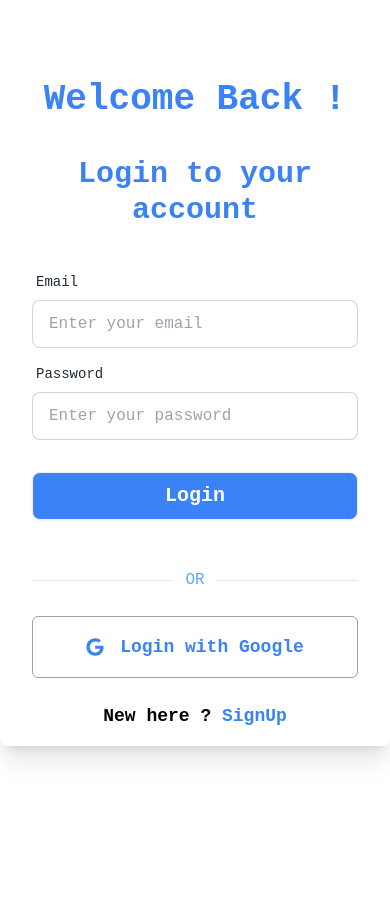
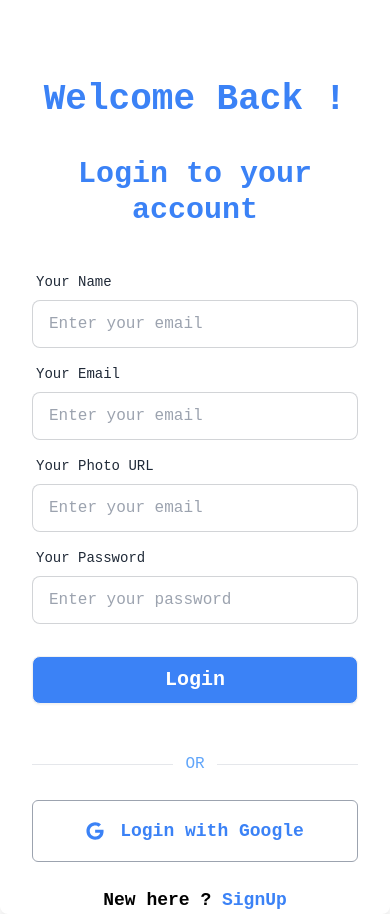
Before and after one commit to AhmedMiraz1/green-house, a React (Vite) app: page /login in a window 390 px wide. Before the commit the page ends 844 px from the top, so only its background shows below. Built offline with nearby package versions, Linux system fonts and the light colour scheme; no server answers; a web font is replaced by a local one.

Commit message:
sign up added

```diff
--- a/src/pages/Authentication/Login.jsx
+++ b/src/pages/Authentication/Login.jsx
@@ -6,17 +6,29 @@ import SocialLogin from '../shard/SocialLogin';
 const Login = () => {
   return (
     <div className="mt-12 md:my-40   ">
-      <div className=" flex flex-col  md:flex-row container mx-auto md:px-16 rounded-lg shadow-xl">
-        <div className="w-full">
-          <img className='h-[70vh] w-full hidden md:flex' src={login} alt="" />
-        </div>
-        <div className="  w-full  ">
+      <div className=" w-full md:w-1/2 mx-auto rounded-lg shadow-xl">
+        {/* <div className="w-full">
+          <img className=' w-full hidden md:flex' src={login} alt="" />
+        </div> */}
+        <div className="  w-full   ">
           <form className="card-body">
             <h1 className='text-center font-bold text-4xl text-blue-500'> Welcome Back !</h1>
             <h2 className='text-center font-bold text-3xl my-7 text-blue-500'> Login to your account </h2>
             <div className="form-control">
               <label className="label">
-                <span className="label-text">Email</span>
+                <span className="label-text">Your Name</span>
+              </label>
+              <input
+                type="name"
+                placeholder="Enter your email"
+                className="input input-bordered"
+                required
+                name="name"
+              />
+            </div>
+            <div className="form-control">
+              <label className="label">
+                <span className="label-text"> Your Email</span>
               </label>
               <input
                 type="email"
@@ -28,7 +40,19 @@ const Login = () => {
             </div>
             <div className="form-control">
               <label className="label">
-                <span className="label-text">Password</span>
+                <span className="label-text">Your Photo URL </span>
+              </label>
+              <input
+                type="text"
+                placeholder="Enter your email"
+                className="input input-bordered"
+                required
+                name="photo"
+              />
+            </div>
+            <div className="form-control">
+              <label className="label">
+                <span className="label-text">Your Password</span>
               </label>
               <input
                 type="password"
@@ -50,7 +74,7 @@ const Login = () => {
             <SocialLogin/>
           </div>
 
-          <p className='text-center mb-4 text-black text-lg font-bold'>New here ? <Link to='/signUP' className='text-blue-500 font-bold text-lg md:text-xl'>SignUp</Link></p>
+          <p className='text-center  text-black text-lg font-bold'>New here ? <Link to='/signUp' className='text-blue-500 font-bold text-lg md:text-xl'>SignUp</Link></p>
         </div>
       </div>
     </div>
--- a/src/pages/Authentication/SignUp.jsx
+++ b/src/pages/Authentication/SignUp.jsx
@@ -1,10 +1,59 @@
+import { Link } from "react-router-dom";
+import SocialLogin from "../shard/SocialLogin";
+import signUp from '../../assets/login.jpg'
 
 
 const SignUp = () => {
     return (
-        <div>
+        <div className="mt-12 md:my-40   ">
+      <div className=" flex flex-col  md:flex-row container mx-auto md:px-16 rounded-lg shadow-xl">
+        <div className="w-full">
+          <img className='h-[70vh] w-full hidden md:flex' src={signUp} alt="" />
+        </div>
+        <div className="  w-full  ">
+          <form className="card-body">
+            <h1 className='text-center font-bold text-4xl text-blue-500'> Welcome Back !</h1>
+            <h2 className='text-center font-bold text-3xl my-7 text-blue-500'> Login to your account </h2>
+            <div className="form-control">
+              <label className="label">
+                <span className="label-text">Email</span>
+              </label>
+              <input
+                type="email"
+                placeholder="Enter your email"
+                className="input input-bordered"
+                required
+                name="email"
+              />
+            </div>
+            <div className="form-control">
+              <label className="label">
+                <span className="label-text">Password</span>
+              </label>
+              <input
+                type="password"
+                placeholder="Enter your password"
+                className="input input-bordered"
+                required
+                name="password"
+              />
+            </div>
+            <div className="form-control mt-6">
+              <input
+                className="btn text-white font-bold text-xl bg-blue-500"
+                type="submit"
+                value="Login"
+              />
+            </div>
+          </form>
+          <div className='px-8'>
+            <SocialLogin/>
+          </div>
 
+          <p className='text-center mb-4 text-black text-lg font-bold'>Already have an account ? <Link to='/login' className='text-blue-500 font-bold text-lg md:text-xl'>Login</Link></p>
         </div>
+      </div>
+    </div>
     );
 };
 
--- a/src/pages/shard/Navbar.jsx
+++ b/src/pages/shard/Navbar.jsx
@@ -4,6 +4,7 @@ import { CiLogout } from "react-icons/ci";
 import { VscDiffRenamed } from "react-icons/vsc";
 import { Link, NavLink } from "react-router-dom";
 import logo from '../../assets/logo.png'
+import useAuth from "../../hooks/useAuth";
 
 
 const Navbar = () => {
@@ -21,6 +22,7 @@ const Navbar = () => {
         setTheme("light");
       }
     };
+    const { user, logOut } = useAuth()
 
     // const { user, logOut } = useContext(AuthContext);
     // const [isAdmin]=useAdmin()
@@ -127,35 +129,41 @@ const Navbar = () => {
       </div>
       <div className="navbar-end">
 
-      {
-        //   <div className="dropdown dropdown-end">
-        //       <label tabIndex={0} className="btn btn-ghost btn-circle avatar ">
-        //         <div className="w-10 rounded-full">
-        //           <img referrerPolicy='no-referrer' src={user?.photoURL || "https://i.ibb.co/YfrC5vT/user-removebg-preview.png"} alt="Mehedi" />
+
+          {
+            user ? <div className="dropdown dropdown-end">
+            <label tabIndex={0} className="btn btn-ghost btn-circle avatar ">
+              <div className="w-10 rounded-full">
+                <img referrerPolicy='no-referrer' src={user?.photoURL || "https://i.ibb.co/YfrC5vT/user-removebg-preview.png"} alt="Mehedi" />
 
 
-        //         </div>
-        //       </label>
-        //       <ul tabIndex={0} className="menu menu-sm dropdown-content mt-3 z-[3]  shadow-base-100 bg-slate-300 rounded-box w-52 border ">
-        //         <li  className="border px-6 py-2  rounded-xl flex flex-row ">
-        //          <button className="btn btn-sm btn-ghost "> <span><VscDiffRenamed /></span>{user?.displayName || "User Not found"} </button>
-        //         </li>
+              </div>
+            </label>
+            <ul tabIndex={0} className="menu menu-sm dropdown-content mt-3 z-[3]  shadow-base-100 bg-slate-300 rounded-box w-52 border ">
+                <li><Link>
+                Dashboard
+                </Link></li>
+              <li  className="border px-6 py-2  rounded-xl flex flex-row ">
+               <button className="btn btn-sm btn-ghost "> <span><VscDiffRenamed /></span>{user?.displayName || "User Not found"} </button>
+              </li>
 
-        //         <li  className="border px-6 py-2 rounded-xl">
-        //          <button onClick={logOut}
-        //           className="btn btn-sm btn-ghost "> <span><CiLogout /></span>Logout </button>
-        //         </li>
+              <li  className="border px-6 py-2 rounded-xl">
+               <button onClick={logOut}
+                className="btn btn-sm btn-ghost "> <span><CiLogout /></span>Logout </button>
+              </li>
 
-        //       </ul>
+            </ul>
 
-        //     </div>
+          </div>
+          :
 
-           <div className="flex gap-0">
-             <Link to= '/login' className="btn bg-blue-500 border-none btn-outline text-sm md:text-xl lg:text-2xl md:font-bold text-white">LogIn</Link>
+         <div className="flex gap-0">
+           <Link to= '/login' className="btn bg-blue-500 border-none btn-outline text-sm md:text-xl lg:text-2xl md:font-bold text-white">LogIn</Link>
 
 
-           </div>
-}
+         </div>
+          }
+
       <label className="cursor-pointer grid place-items-center mr-3 md:ml-4">
           <input
             onChange={handelToggle}
```
